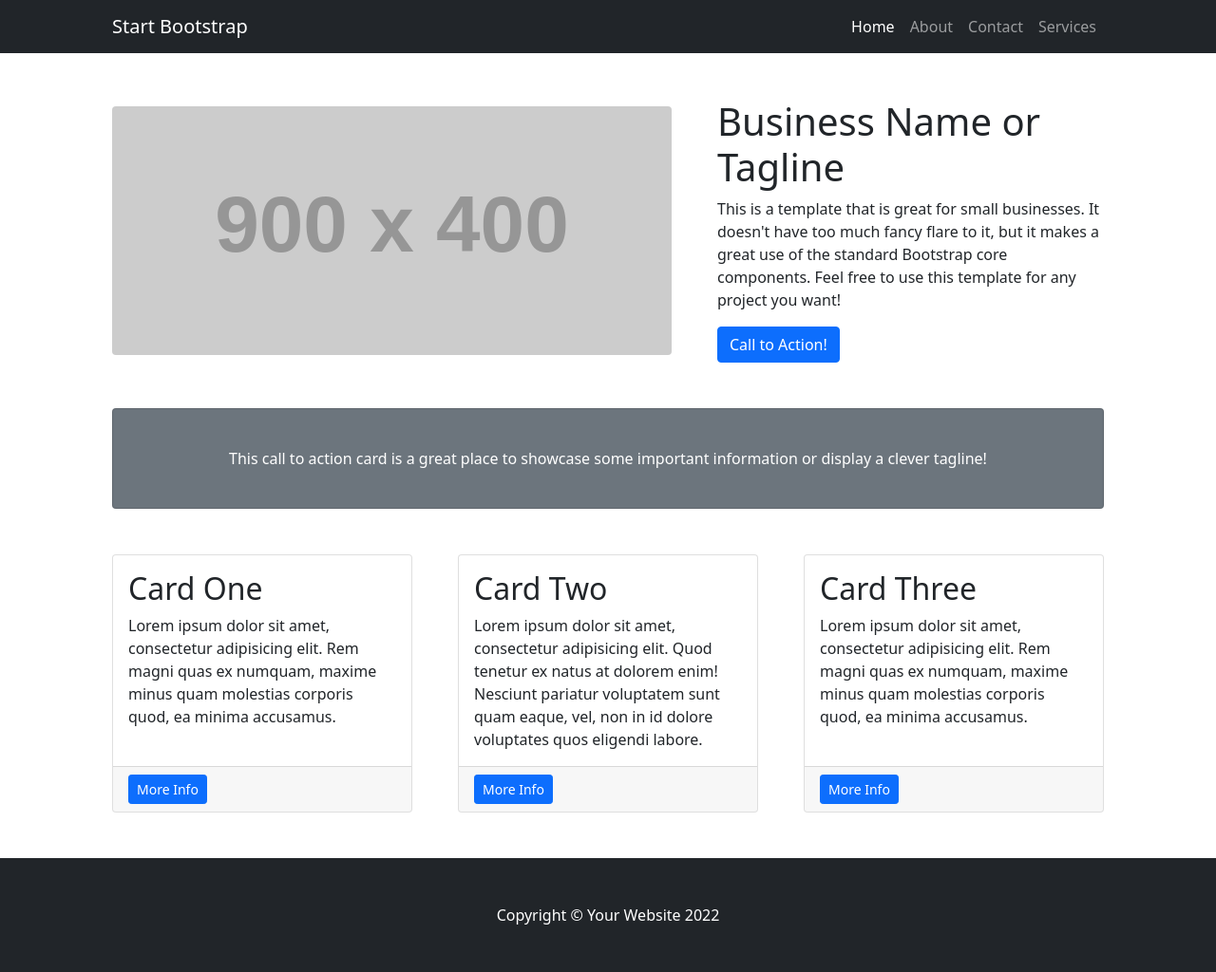
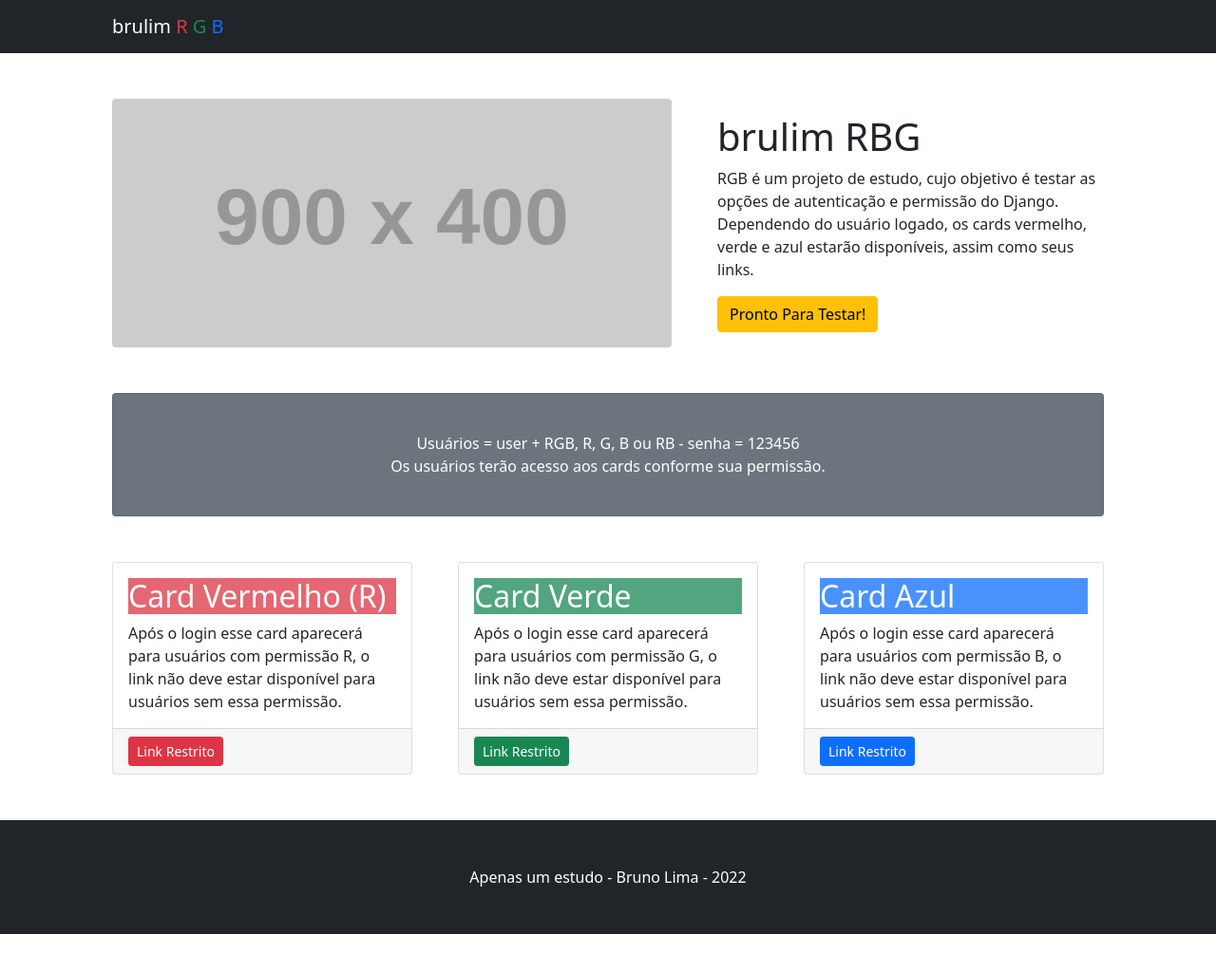
Before and after one commit to Brulim/django-mytests-rgb, a Django app: page / in a window 1280 px wide. Shown: the whole page at 95% size. After the commit the page ends 984 px from the top, so only its background shows below. Run offline with Django 4.2, Linux system fonts and the light colour scheme; grey boxes labelled with a size stand in for pictures from a placeholder-image service; some libraries are stand-ins or nearby versions.

Commit message:
trabalhando no index

```diff
--- a/templates/index.html
+++ b/templates/index.html
@@ -1,13 +1,13 @@
+<!DOCTYPE html>
 {% load static %}
 
-<!DOCTYPE html>
 <html lang="en">
     <head>
         <meta charset="utf-8" />
         <meta name="viewport" content="width=device-width, initial-scale=1, shrink-to-fit=no" />
         <meta name="description" content="" />
         <meta name="author" content="" />
-        <title>Small Business - Start Bootstrap Template</title>
+        <title>brulim - RGB</title>
         <!-- Favicon-->
         <link rel="icon" type="image/x-icon" href="{% static 'assets/favicon.ico' %}" />
         <!-- Core theme CSS (includes Bootstrap)-->
@@ -17,7 +17,11 @@
         <!-- Responsive navbar-->
         <nav class="navbar navbar-expand-lg navbar-dark bg-dark">
             <div class="container px-5">
-                <a class="navbar-brand" href="#!">Start Bootstrap</a>
+                <a class="navbar-brand" href="#!">brulim <spam class="navbrand text-danger">R</spam>
+                    <spam class="navbrand text-success">G</spam>
+                    <spam class="navbrand text-primary">B</spam>
+                </a>
+                <!--
                 <button class="navbar-toggler" type="button" data-bs-toggle="collapse" data-bs-target="#navbarSupportedContent" aria-controls="navbarSupportedContent" aria-expanded="false" aria-label="Toggle navigation"><span class="navbar-toggler-icon"></span></button>
                 <div class="collapse navbar-collapse" id="navbarSupportedContent">
                     <ul class="navbar-nav ms-auto mb-2 mb-lg-0">
@@ -27,6 +31,7 @@
                         <li class="nav-item"><a class="nav-link" href="#!">Services</a></li>
                     </ul>
                 </div>
+                -->
             </div>
         </nav>
         <!-- Page Content-->
@@ -35,49 +40,55 @@
             <div class="row gx-4 gx-lg-5 align-items-center my-5">
                 <div class="col-lg-7"><img class="img-fluid rounded mb-4 mb-lg-0" src="https://dummyimage.com/900x400/dee2e6/6c757d.jpg" alt="..." /></div>
                 <div class="col-lg-5">
-                    <h1 class="font-weight-light">Business Name or Tagline</h1>
-                    <p>This is a template that is great for small businesses. It doesn't have too much fancy flare to it, but it makes a great use of the standard Bootstrap core components. Feel free to use this template for any project you want!</p>
-                    <a class="btn btn-primary" href="#!">Call to Action!</a>
+                    <h1 class="font-weight-light">brulim RBG</h1>
+                    <p>RGB é um projeto de estudo, cujo objetivo é testar as opções de autenticação e permissão do Django.
+                    Dependendo do usuário logado, os cards vermelho, verde e azul estarão disponíveis, assim como seus links.</p>
+                    <a class="btn btn-warning" href="#!">Pronto Para Testar!</a>
                 </div>
             </div>
             <!-- Call to Action-->
             <div class="card text-white bg-secondary my-5 py-4 text-center">
-                <div class="card-body"><p class="text-white m-0">This call to action card is a great place to showcase some important information or display a clever tagline!</p></div>
+                <div class="card-body"><p class="text-white m-0">Usuários = user + RGB, R, G, B ou RB - senha = 123456</p>
+                    <p class="text-white m-0">Os usuários terão acesso aos cards conforme sua permissão.</p>
+                </div>
             </div>
             <!-- Content Row-->
             <div class="row gx-4 gx-lg-5">
                 <div class="col-md-4 mb-5">
                     <div class="card h-100">
                         <div class="card-body">
-                            <h2 class="card-title">Card One</h2>
-                            <p class="card-text">Lorem ipsum dolor sit amet, consectetur adipisicing elit. Rem magni quas ex numquam, maxime minus quam molestias corporis quod, ea minima accusamus.</p>
+                            <h2 class="card-title bg-danger opacity-75 text-white">Card Vermelho (R)</h2>
+                            <p class="card-text">Após o login esse card aparecerá para usuários com permissão R,
+                             o link não deve estar disponível para usuários sem essa permissão.</p>
                         </div>
-                        <div class="card-footer"><a class="btn btn-primary btn-sm" href="#!">More Info</a></div>
+                        <div class="card-footer"><a class="btn btn-danger btn-sm" href="#!">Link Restrito</a></div>
                     </div>
                 </div>
                 <div class="col-md-4 mb-5">
                     <div class="card h-100">
                         <div class="card-body">
-                            <h2 class="card-title">Card Two</h2>
-                            <p class="card-text">Lorem ipsum dolor sit amet, consectetur adipisicing elit. Quod tenetur ex natus at dolorem enim! Nesciunt pariatur voluptatem sunt quam eaque, vel, non in id dolore voluptates quos eligendi labore.</p>
+                            <h2 class="card-title bg-success opacity-75 text-white">Card Verde</h2>
+                            <p class="card-text">Após o login esse card aparecerá para usuários com permissão G,
+                             o link não deve estar disponível para usuários sem essa permissão.</p>
                         </div>
-                        <div class="card-footer"><a class="btn btn-primary btn-sm" href="#!">More Info</a></div>
+                        <div class="card-footer"><a class="btn btn-success btn-sm" href="#!">Link Restrito</a></div>
                     </div>
                 </div>
                 <div class="col-md-4 mb-5">
                     <div class="card h-100">
                         <div class="card-body">
-                            <h2 class="card-title">Card Three</h2>
-                            <p class="card-text">Lorem ipsum dolor sit amet, consectetur adipisicing elit. Rem magni quas ex numquam, maxime minus quam molestias corporis quod, ea minima accusamus.</p>
+                            <h2 class="card-title bg-primary opacity-75 text-white">Card Azul</h2>
+                            <p class="card-text">Após o login esse card aparecerá para usuários com permissão B,
+                             o link não deve estar disponível para usuários sem essa permissão.</p>
                         </div>
-                        <div class="card-footer"><a class="btn btn-primary btn-sm" href="#!">More Info</a></div>
+                        <div class="card-footer"><a class="btn btn-primary btn-sm" href="#!">Link Restrito</a></div>
                     </div>
                 </div>
             </div>
         </div>
         <!-- Footer-->
         <footer class="py-5 bg-dark">
-            <div class="container px-4 px-lg-5"><p class="m-0 text-center text-white">Copyright &copy; Your Website 2022</p></div>
+            <div class="container px-4 px-lg-5"><p class="m-0 text-center text-white">Apenas um estudo - Bruno Lima - 2022</p></div>
         </footer>
         <!-- Bootstrap core JS-->
         <script src="https://cdn.jsdelivr.net/npm/bootstrap@5.1.3/dist/js/bootstrap.bundle.min.js"></script>
```
